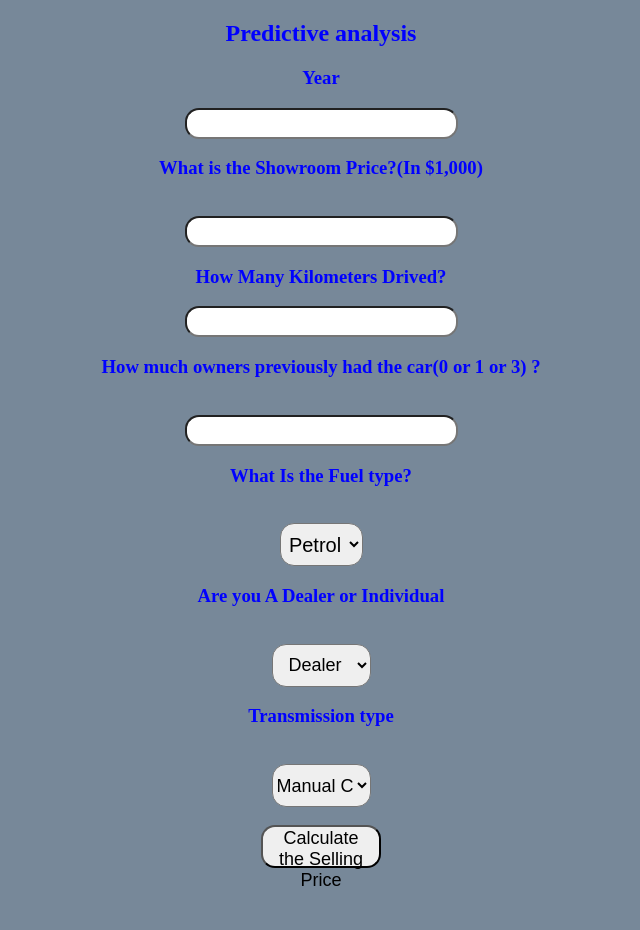
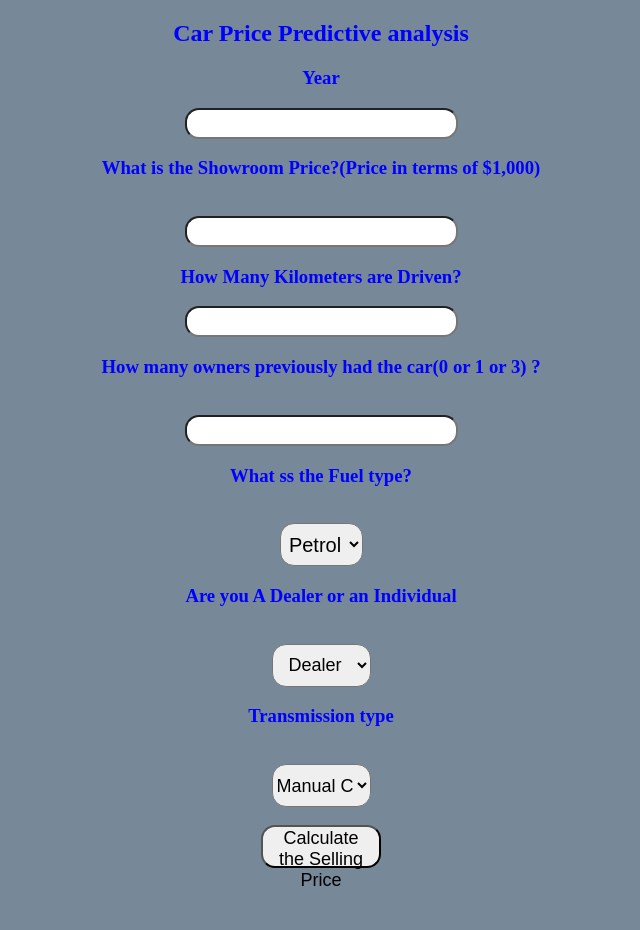
Before and after one commit to brandynbrandz/car_price_regression, a Flask app: page / in a window 1280 px wide. Shown: the top 930 px of the page, without its empty margins (319-959 px from the left). Run offline with Flask 2, Linux system fonts and the light colour scheme; parts of the project's set-up code (start-up, migrations or seed data) failed here and were passed over.

Commit message:
update index

```diff
--- a/templates/index.html
+++ b/templates/index.html
@@ -11,18 +11,18 @@
 
     <div style="color:blue">
         <form action="{{ url_for('predict')}}" method="post">
-            <h2>Predictive analysis</h2>
+            <h2>Car Price Predictive analysis</h2>
             <h3>Year</h3>
             <input id="first" name="Year" type="number ">
-            <h3>What is the Showroom Price?(In $1,000)</h3><br><input id="second" name="Present_Price" required="required">
-            <h3>How Many Kilometers Drived?</h3><input id="third" name="Kms_Driven" required="required">
-            <h3>How much owners previously had the car(0 or 1 or 3) ?</h3><br><input id="fourth" name="Owner" required="required">
-            <h3>What Is the Fuel type?</h3><br><select name="Fuel_Type_Petrol" id="fuel" required="required">
+            <h3>What is the Showroom Price?(Price in terms of $1,000)</h3><br><input id="second" name="Present_Price" required="required">
+            <h3>How Many Kilometers are Driven?</h3><input id="third" name="Kms_Driven" required="required">
+            <h3>How many owners previously had the car(0 or 1 or 3) ?</h3><br><input id="fourth" name="Owner" required="required">
+            <h3>What ss the Fuel type?</h3><br><select name="Fuel_Type_Petrol" id="fuel" required="required">
                 <option value="Petrol">Petrol</option>
                 <option value="Diesel">Diesel</option>
                 <option value="CNG">CNG</option>
             </select>
-            <h3>Are you A Dealer or Individual</h3><br><select name="Seller_Type_Individual" id="resea" required="required">
+            <h3>Are you A Dealer or an Individual</h3><br><select name="Seller_Type_Individual" id="resea" required="required">
                 <option value="Dealer">Dealer</option>
                 <option value="Individual">Individual</option>
             </select>
```
